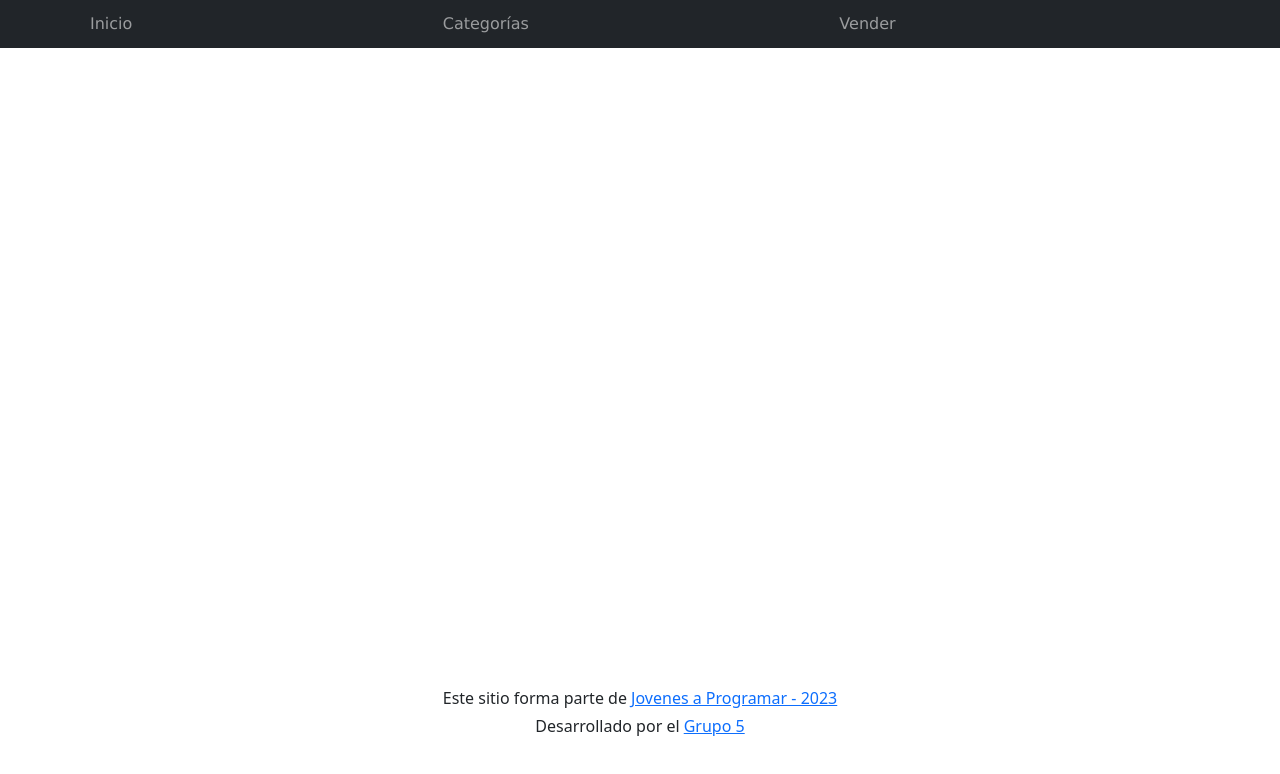
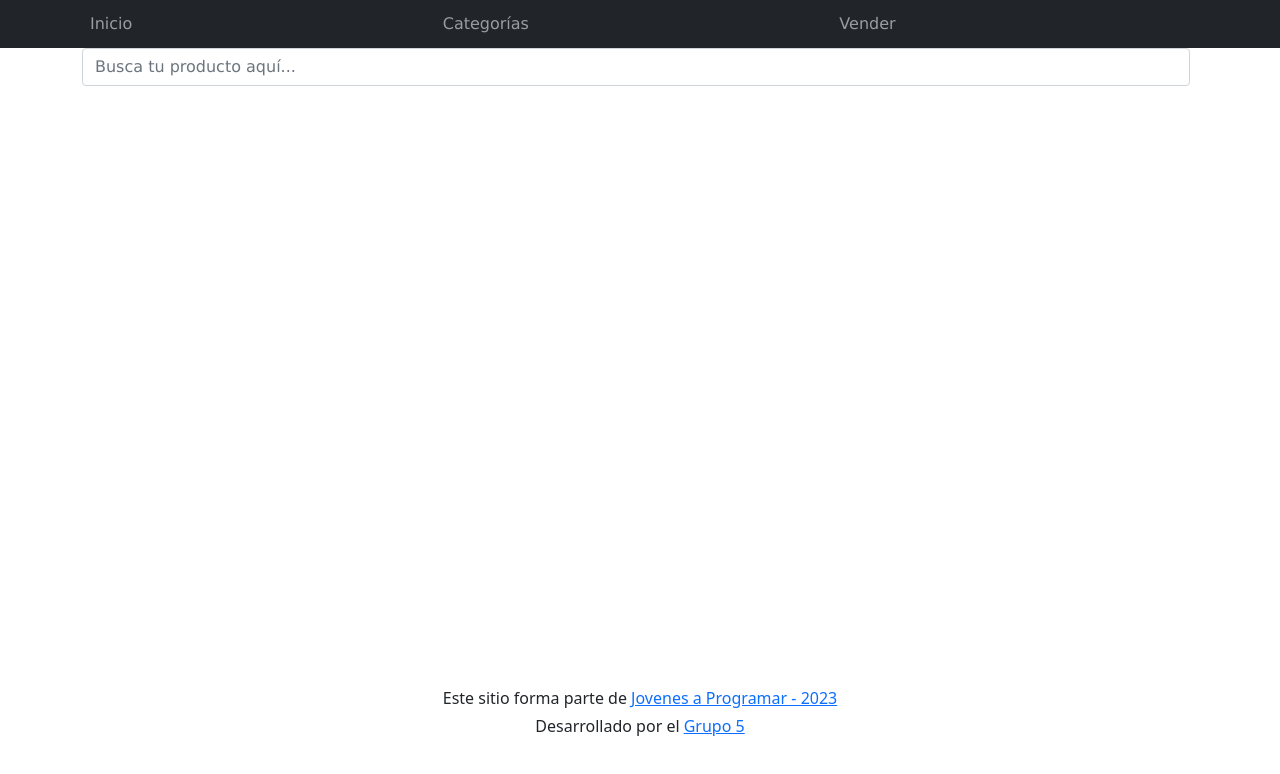
Before and after one commit to ivansilveira5/e-commerce, a plain HTML site: page products.html in a window 1280 px wide. Drawn offline with Linux system fonts and the light colour scheme; no server answers.

Commit message:
Add input-search products.html

```diff
--- a/products.html
+++ b/products.html
@@ -41,6 +41,10 @@
       </div>
     </nav>
   <main class="pb-5">
+    <div class="d-flex container justify-content-end m-auto ">
+              <input class="form-control me-2" type="search" placeholder="Busca tu producto aquí..." aria-label="Search"
+                id="searchInput">
+            </div>
     <!-- contenido de autos -->
     <div id="cars-container"></div>
     <!-- fin contenido de autos -->
```
